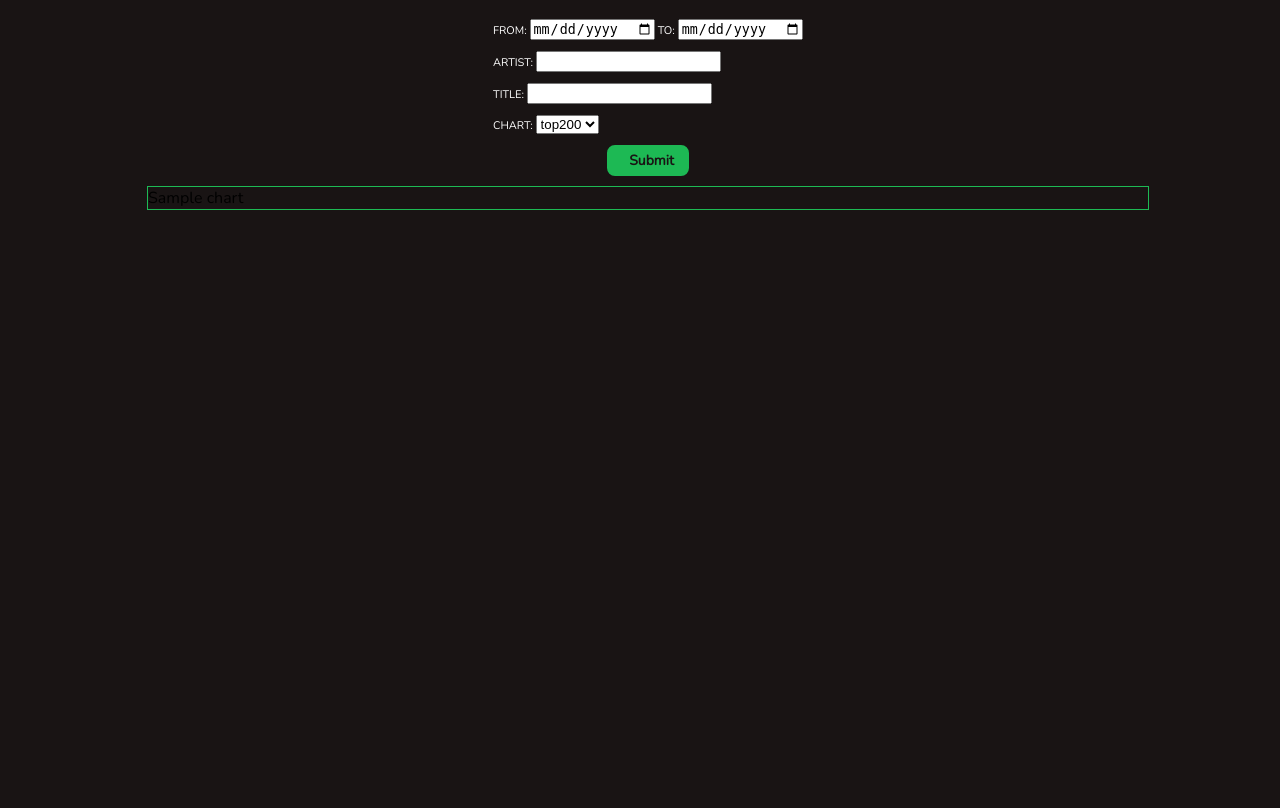
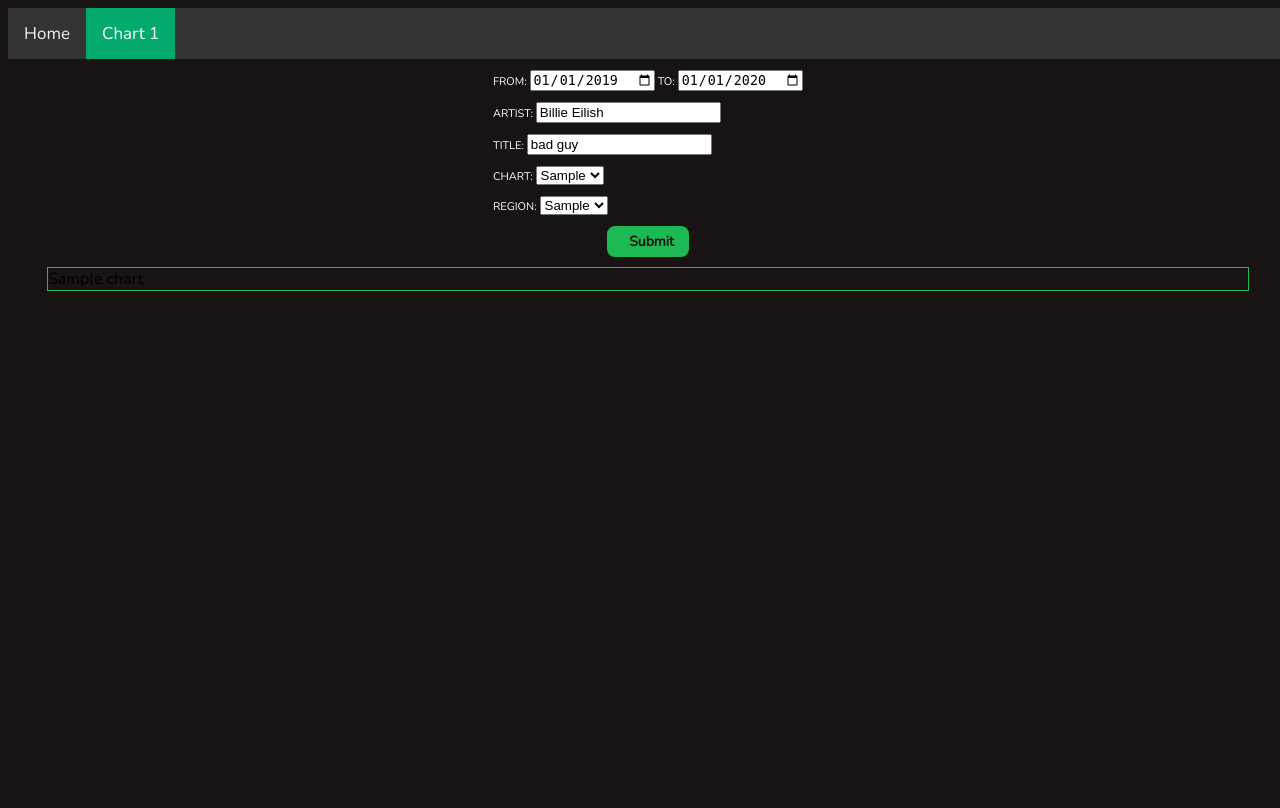
Before and after one commit to dbyl/spotify_data_visualization, a Django app: template source/spotify_data/templates/dashboard.html in a window 1280 px wide. Run offline with Django 4.2, Linux system fonts and the light colour scheme; tables that the repository leaves empty hold one stand-in row (values such as "Sample post"); the template is opened without the code that fills it: values that come from a table or form of the project are taken from there, most other values are stand-ins (such as "Sample title", 1, 10 or a date in 2020); some libraries are stand-ins or nearby versions.

Commit message:
Implementing indexes, renaming variables, cleaning code, organizing css/html files, creating navbar

```diff
--- a/source/spotify_data/forms.py
+++ b/source/spotify_data/forms.py
@@ -1,14 +1,34 @@
 from django import forms
+from spotify_data.models import SpotifyData
 
-CHART_CHOICES = (("top200","top200"), ("viral50", "viral50"))
+class DateRangeForm(forms.Form):
+    FROM = forms.DateField(widget=forms.DateInput(attrs={'type':'date'}), initial="2019-01-01")
+    TO = forms.DateField(widget=forms.DateInput(attrs={'type':'date'}), initial="2020-01-01")
 
-class DateForm(forms.Form):
-    FROM = forms.DateField(widget=forms.DateInput(attrs={'type':'date'}))
-    TO = forms.DateField(widget=forms.DateInput(attrs={'type':'date'}))
+class Artist1Form(forms.Form):
+    ARTIST = forms.CharField(widget=forms.TextInput(attrs={'type':'charfield'}), initial="Billie Eilish")
 
-class ArtistTitle(forms.Form):
-    ARTIST = forms.CharField(widget=forms.TextInput(attrs={'type':'charfield'}))
-    TITLE = forms.CharField(widget=forms.TextInput(attrs={'type':'charfield'}))
+class Title1Form(forms.Form):
+    TITLE = forms.CharField(widget=forms.TextInput(attrs={'type':'charfield'}), initial="bad guy")
 
-class ChartRegion(forms.Form):
-    CHART = forms.ChoiceField(choices=CHART_CHOICES)
+class Artist2Form(forms.Form):
+    ARTIST_2 = forms.CharField(widget=forms.TextInput(attrs={'type':'charfield'}))
+
+class Title2Form(forms.Form):
+    TITLE_2 = forms.CharField(widget=forms.TextInput(attrs={'type':'charfield'}))
+
+class ChartForm(forms.Form):
+    CHART = forms.ChoiceField(required=True, choices=[], widget=forms.Select,)
+
+    def __init__(self, *args, **kwargs):
+        super(ChartForm, self).__init__(*args, **kwargs)
+        self.fields['CHART'].choices = SpotifyData.objects.all().\
+            only("chart").values_list("chart","chart").distinct().order_by("chart")
+
+class RegionForm(forms.Form):
+    REGION = forms.ChoiceField(required=True, choices=[], widget=forms.Select, initial="United States")
+
+    def __init__(self, *args, **kwargs):
+        super(RegionForm, self).__init__(*args, **kwargs)
+        self.fields['REGION'].choices = SpotifyData.objects.all().\
+            only("region").values_list("region","region").distinct().order_by("region")
--- /dev/null
+++ b/source/spotify_data/static/boxes.css
@@ -0,0 +1,17 @@
+.chart_box {
+    justify-content: center;
+    align-items: center;
+    border: 1px solid #1DB954;
+    width: 1200px;
+    margin: 0px auto
+}
+
+.form_box {
+    display: flex;
+    justify-content: center;
+    align-items: center;
+    color: rgb(255, 255, 255);
+    font-size: 11px;
+    text-transform: uppercase;
+    font-family: 'Nunito', sans-serif;
+}
--- /dev/null
+++ b/source/spotify_data/static/navbar.css
@@ -0,0 +1,26 @@
+.topnav {
+    background-color: #333;
+    overflow: hidden;
+  }
+
+
+.topnav a {
+    float: left;
+    color: #f2f2f2;
+    text-align: center;
+    padding: 14px 16px;
+    text-decoration: none;
+    font-size: 17px;
+  }
+
+
+.topnav a:hover {
+    background-color: #ddd;
+    color: black;
+  }
+
+
+.topnav a.active {
+    background-color: #04AA6D;
+    color: white;
+  }
--- a/source/spotify_data/static/styles.css
+++ b/source/spotify_data/static/styles.css
@@ -1,69 +1,17 @@
-
-
-.button {
-    color: #191414;
-    padding: 4px 13px;
-    font-weight: 750;
-    text-align:left ;
-    text-decoration: none;
-    display: inline-block;
-    font-size: 14px;
-    margin: 15px 15px;
-    display: flex;
-    justify-content: center;
-    align-items: center;
-    text-overflow: ellipsis;
-    border-radius: 8px;
-    border: 2px solid #1DB954;
-    cursor: pointer;
-    margin: 10px auto;
-    font-family: 'Nunito', sans-serif;
-    transition-duration: 0.4s;
-    background-color: #1DB954;
-
-}
-
-.button:hover {
-    background-color: #191414;;
-    color: #1DB954;
-}
-
-.button:active {
-    background-color: #191414;
-    box-shadow: 0 2px #0b4921;
-    transform: translateY(2px);
-  }
-
-
+@import url("buttons.css");
+@import url("boxes.css");
+@import url("navbar.css");
 
 .font {
     color: rgb(255, 255, 255);
     font-size: 11px;
     text-transform: uppercase;
     font-family: 'Nunito', sans-serif;
-
 }
 
-html,body {
+body, html {
     background:#191414;
     width:100%;
     height:100%;
     font-family: 'Nunito', sans-serif;
-
-
 }
-
-.center {
-    display: flex;
-    justify-content: center;
-    align-items: center;
-}
-
-
-.box {
-    justify-content: center;
-    align-items: center;
-    border: 1px solid #1DB954;
-    width: 1000px;
-    margin: 0px auto
-}
--- /dev/null
+++ b/source/spotify_data/templates/base.html
@@ -0,0 +1,22 @@
+<!DOCTYPE html>
+<html>
+<head>
+    {% load static %}
+    <link rel="stylesheet" href="{% static 'styles.css' %}">
+    <script src="{% static 'fontawesomefree/js/all.min.js' %}"></script>
+    <link href="{% static 'fontawesomefree/css/all.min.css' %}" rel="stylesheet" type="text/css">
+    <link rel="preconnect" href="https://fonts.googleapis.com">
+    <link rel="preconnect" href="https://fonts.gstatic.com" crossorigin>
+    <link href="https://fonts.googleapis.com/css2?family=Nunito:wght@300&display=swap" rel="stylesheet">
+</head>
+
+<div class="topnav">
+    <a href="{% url 'home' %}"">Home</a>
+    <a class="active" href="#news">Chart 1</a>
+</div>
+
+
+{% block content %}
+{% endblock %}
+
+</html>
--- a/source/spotify_data/templates/dashboard.html
+++ b/source/spotify_data/templates/dashboard.html
@@ -1,30 +1,22 @@
-<!DOCTYPE html>
-<html>
-<head>
-    {% load static %}
-    <link rel="stylesheet" href="{% static 'styles.css' %}">
-    <script src="{% static 'fontawesomefree/js/all.min.js' %}"></script>
-    <link href="{% static 'fontawesomefree/css/all.min.css' %}" rel="stylesheet" type="text/css">
-    <link rel="preconnect" href="https://fonts.googleapis.com">
-    <link rel="preconnect" href="https://fonts.gstatic.com" crossorigin>
-    <link href="https://fonts.googleapis.com/css2?family=Nunito:wght@300&display=swap" rel="stylesheet">
-</head>
+{% extends 'base.html' %}
+{% block content %}
     <body>
-      <div class = "center">
-        <form class="font" method="GET" action="{% url 'dashboard' %}" >
+      <div class ="form_box">
+        <form method="GET" action="{% url 'dashboard' %}" >
           <p>
-            {{ form.as_table }}
-            {{ form_char.as_p }}
-            {{ form_choice.as_p }}
+            {{ daterange_form.as_table }}
+            {{ artist1_form.as_p }}
+            {{ title1_form.as_p }}
+            {{ chart_form.as_p }}
+            {{ region_form.as_p}}
           </p>
           <div>
             <button class="button b_green"><i class="fa-solid fa-magnifying-glass fa-xs"></i>&nbsp; Submit</button>
           </div>
         </form>
       </div>
-      <div class="box">
+      <div class="chart_box">
         {{ chart|safe }}
       </div>
-
     </body>
-</html>
+{% endblock %}
```
Also changed, not shown: source/spotify_data/models.py (+10 -1 lines), source/spotify_data/static/buttons.css (added, +33 -0 lines), source/spotify_data/views.py (+26 -28 lines), source/spotify_data/migrations/0002_spotifydata_spotify_dat_title_03f613_idx_and_more.py (added), source/spotify_data/templates/navbar.html (deleted).
